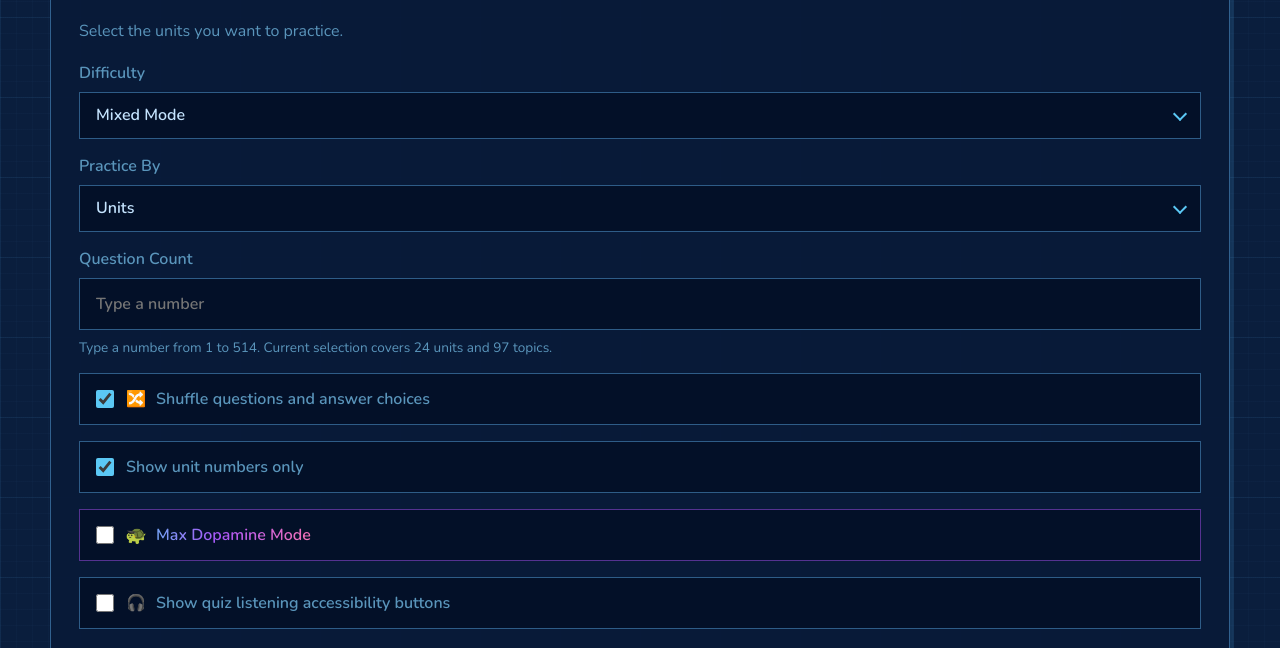
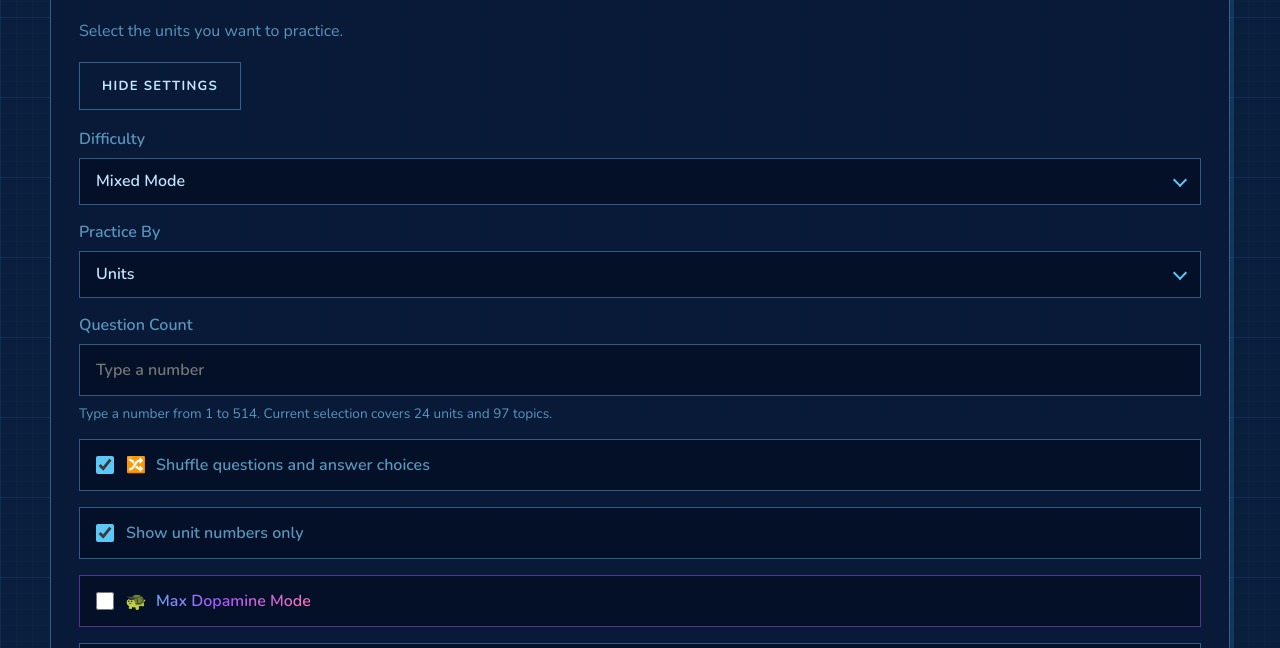
Before and after one commit to bluemoon012905/463, a plain HTML site: page docs/index.html in a window 1280 px wide. Shown: the part 143-791 px from the top of the page. Drawn offline with nearby package versions, Linux system fonts and the light colour scheme.

Commit message:
hdie setting added

```diff
--- a/docs/app.js
+++ b/docs/app.js
@@ -13,6 +13,7 @@ const state = {
   showUnitNumbersOnly: true,
   maxDopamine: false,
   showQuizAudioControls: false,
+  showHomeSettings: true,
   activeQuestions: [],
   currentIndex: 0,
   score: 0,
@@ -52,6 +53,8 @@ const ui = {
   quizView: document.getElementById("quiz-view"),
   statsView: document.getElementById("stats-view"),
   selectionCopy: document.getElementById("selection-copy"),
+  toggleSettingsButton: document.getElementById("toggle-settings-button"),
+  controlGrid: document.querySelector("#home-view .control-grid"),
   difficultyMode: document.getElementById("difficulty-mode"),
   selectionMode: document.getElementById("selection-mode"),
   questionCount: document.getElementById("question-count"),
@@ -268,6 +271,11 @@ function renderSelectionControls() {
   ui.clearUnitsButton.textContent = isTopicMode ? "Clear Topics" : "Clear Units";
 }
 
+function renderHomeSettingsVisibility() {
+  ui.controlGrid.classList.toggle("hidden", !state.showHomeSettings);
+  ui.toggleSettingsButton.textContent = state.showHomeSettings ? "Hide Settings" : "Show Settings";
+}
+
 function getWordRanges(text) {
   return [...text.matchAll(/\S+/g)].map((match) => ({
     start: match.index,
@@ -1452,6 +1460,10 @@ function bindEvents() {
     spawnTurtles(e);
     startQuiz();
   });
+  ui.toggleSettingsButton.addEventListener("click", () => {
+    state.showHomeSettings = !state.showHomeSettings;
+    renderHomeSettingsVisibility();
+  });
   ui.listenModeButton.addEventListener("click", startListenMode);
   ui.openStatsButton.addEventListener("click", () => setRoute("#stats"));
   ui.startMistakeQuizButton.addEventListener("click", startMistakeQuiz);
@@ -1628,6 +1640,7 @@ async function init() {
   renderStatsPreview();
   renderStatsPage();
   renderMistakeBookState();
+  renderHomeSettingsVisibility();
   renderListenTransportState();
   updatePauseAudioButton();
   bindEvents();
--- a/docs/index.html
+++ b/docs/index.html
@@ -24,6 +24,10 @@
 
           <div class="card-header">
             <p id="selection-copy">Select the units or topics you want to practice.</p>
+          </div>
+
+          <div class="button-row settings-toggle-row">
+            <button class="ghost-button" id="toggle-settings-button">Hide Settings</button>
           </div>
 
           <div class="control-grid">
--- a/docs/styles.css
+++ b/docs/styles.css
@@ -261,6 +261,11 @@ h2 {
   flex-wrap: wrap;
   gap: 12px;
   margin-top: 22px;
+}
+
+.settings-toggle-row {
+  margin-top: 0;
+  margin-bottom: 18px;
 }
 
 .page-topbar {
```
